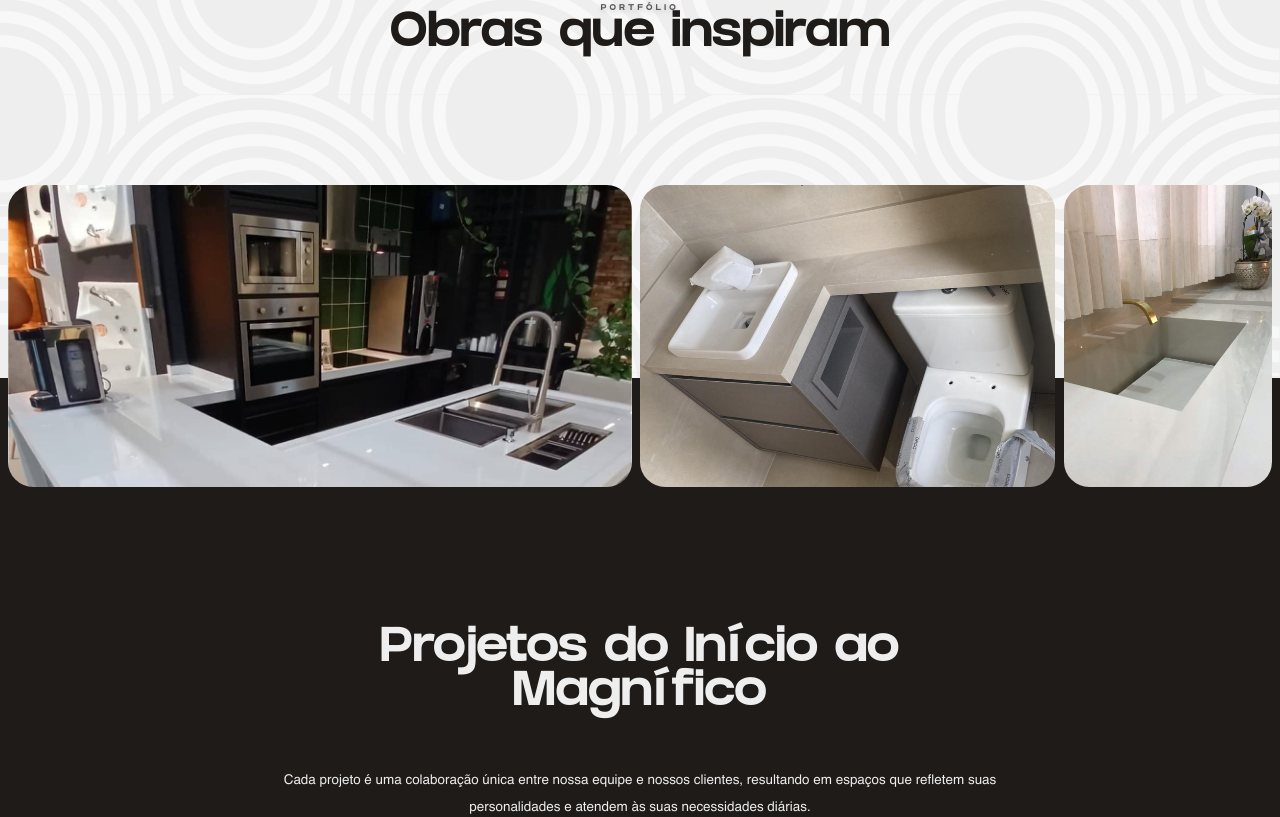
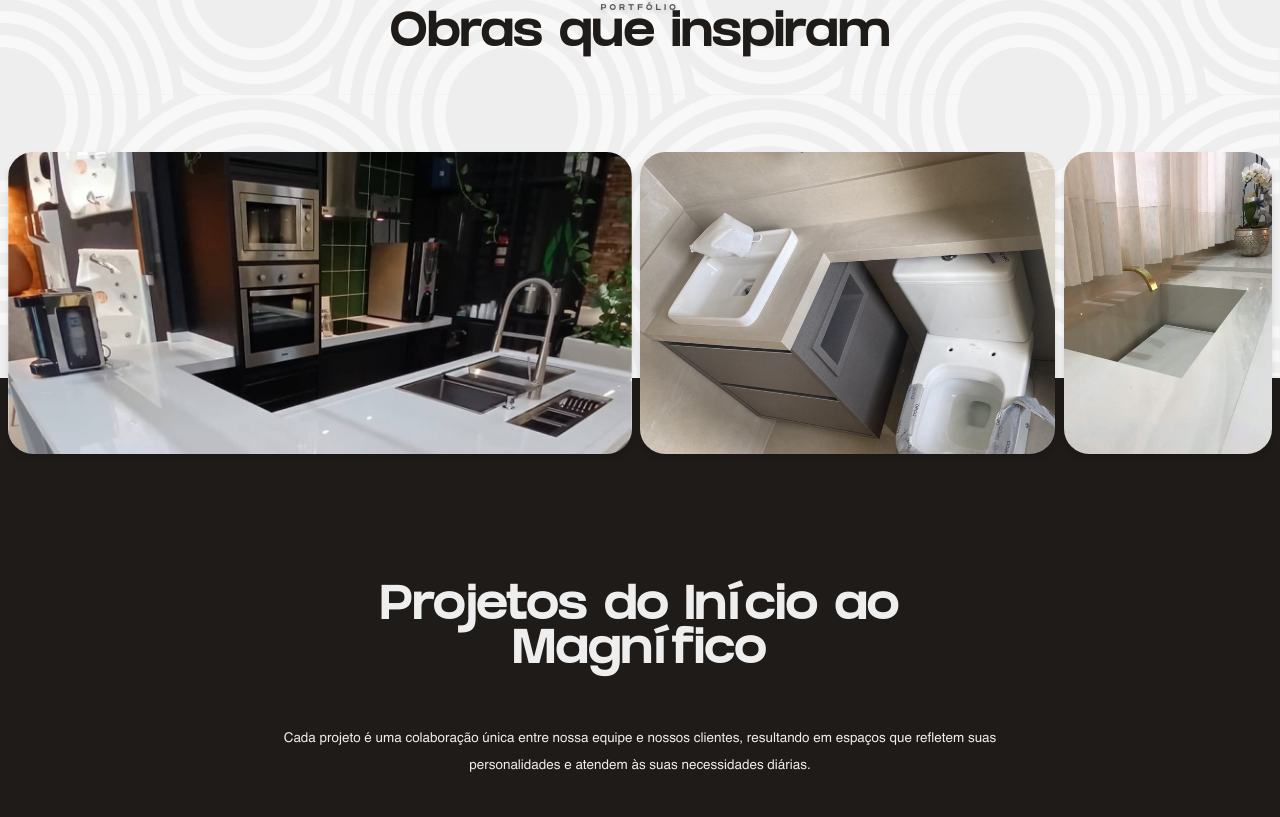
Before and after one commit to lucastdcs/ReforMar, a React (Vite) app: page /portfolio in a window 1280 px wide. Shown: the part 183-1000 px from the top of the page. Built offline with nearby package versions, Linux system fonts and the light colour scheme.

Commit message:
included box shadows

```diff
--- a/src/Components/Card/Card.styled.js
+++ b/src/Components/Card/Card.styled.js
@@ -7,6 +7,7 @@ export const StyledCard = styled.div`
     height: fit-content;
     background-color: var(--black);
     border-radius: 2rem;
+    box-shadow: 0 4px 6px rgba(0, 0, 0, 0.1);
     position: relative;
     padding: 1.6rem;
     color: var(--off-white);
--- a/src/Components/FeedbackCard/FeedbackCard.styled.js
+++ b/src/Components/FeedbackCard/FeedbackCard.styled.js
@@ -7,6 +7,8 @@ const StyledContainer = styled.div`
     height: 30rem;
     border: 1px solid black;
     border-radius: 3rem;
+    box-shadow: 0 4px 6px rgba(0, 0, 0, 0.1);
+
     background-color: var(--off-white);
     display: grid;
     grid-template-columns: 1fr 0.5fr 1fr 1fr;
--- a/src/Components/NumbersCard/NumbersCard.styled.js
+++ b/src/Components/NumbersCard/NumbersCard.styled.js
@@ -6,6 +6,7 @@ const StyledContainer = styled.div`
     height: 100%;
     padding: 8rem 6rem;
     border-radius:3rem ;
+    box-shadow: 0 4px 6px rgba(0, 0, 0, 0.1);
     border: 1px solid var(--black);
     color: var(--black);
     white-space: nowrap;
--- a/src/Components/ServicesCard/ServicesCard.styled.js
+++ b/src/Components/ServicesCard/ServicesCard.styled.js
@@ -6,6 +6,7 @@ export const StyledServicesCard = styled.div`
    height: 60rem;
    background-color: var(--black);
    border-radius: 4rem;
+   box-shadow: 0 4px 6px rgba(0, 0, 0, 0.1);
    padding: 6rem 3rem 3rem 6rem;
    display: flex;
    flex-direction: column;
--- a/src/Components/ServicesCardImg/ServicesCardImg.styled.js
+++ b/src/Components/ServicesCardImg/ServicesCardImg.styled.js
@@ -7,6 +7,8 @@ export const StyledServicesCard = styled.div`
 
    background-color: var(--black);
    border-radius: 4rem;
+   box-shadow: 0 4px 6px rgba(0, 0, 0, 0.1);
+
    padding: 3rem;
 
    display: grid;
--- a/src/Pages/Início.jsx
+++ b/src/Pages/Início.jsx
@@ -80,6 +80,7 @@ const Inicio = () => {
     text-align: center;
     width: 100vw;
     padding: 6rem 0;
+    padding-bottom: 0;
 
     h3 {
       margin: 0 2rem;
@@ -108,7 +109,6 @@ const Inicio = () => {
     color: var(--black);
     padding-left: 2rem;
     padding-right: 2rem;
-    padding-bottom: 10rem;
 
     .project_title {
       text-align: start;
--- a/src/Pages/Portfolio.jsx
+++ b/src/Pages/Portfolio.jsx
@@ -26,7 +26,7 @@ const Portfolio = () => {
   `;
   const Grid = styled.div`
     position: relative;
-    bottom: -14rem;
+    bottom: -10rem;
     max-width: 180rem;
     max-height: 60rem;
     display: grid;
@@ -40,6 +40,8 @@ const Portfolio = () => {
       object-fit: cover;
       width: 100%;
       height: 100%;
+    box-shadow: 0 4px 6px rgba(0, 0, 0, 0.1);
+
     }
 
     .img1 {
@@ -84,13 +86,15 @@ const Portfolio = () => {
   const Projects = styled.section`
     width: 100vw;
     height: fit-content;
-    padding-top: 30rem;
+    padding-top: 25rem;
     padding-bottom: 10rem;
     background-color: var(--black);
     color: var(--off-white);
 
     p {
-      margin: 6rem 0;
+      margin-top: 6rem;
+      margin-left: 0.5rem;
+      margin-right: 0.5rem;
     }
 
     .text_wrapper {
--- a/src/Pages/SobreNos.jsx
+++ b/src/Pages/SobreNos.jsx
@@ -61,6 +61,8 @@ const SobreNos = () => {
     .guy {
       grid-column: 2;
       grid-row: 1 / span 6;
+    box-shadow: 0 4px 6px rgba(0, 0, 0, 0.1);
+
     }
 
     .guy {
--- a/src/index.css
+++ b/src/index.css
@@ -20,10 +20,12 @@
   margin: 0;
   padding: 0;
 
+
 }
 
 html {
-  font-size: 52.5%; /* 1rem = 10px */
+  font-size: 52.5%;
+  /* 1rem = 10px */
   scroll-behavior: smooth;
 }
 
@@ -76,6 +78,7 @@ body {
 
   transform-origin: bottom;
 }
+
 .slide-out {
   position: fixed;
   top: 0;
@@ -85,3 +88,7 @@ body {
   background-color: red;
   transform-origin: top;
 }
+
+.project_title {
+  margin: 0 0.5rem;
+}
```
Also changed, not shown: src/Components/Badges/Badges.styled.js (+0 -10 lines).
